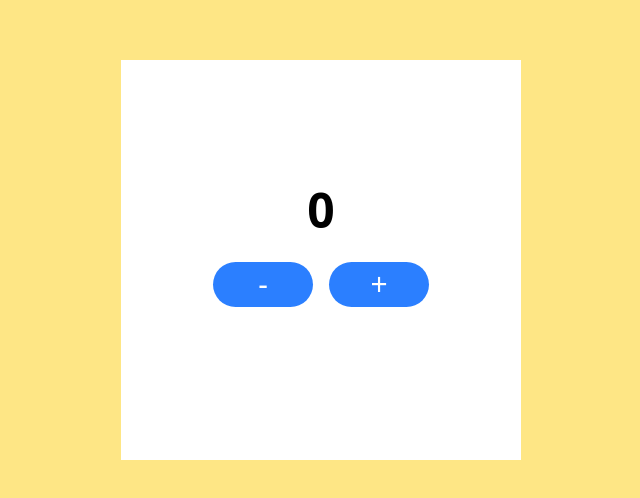
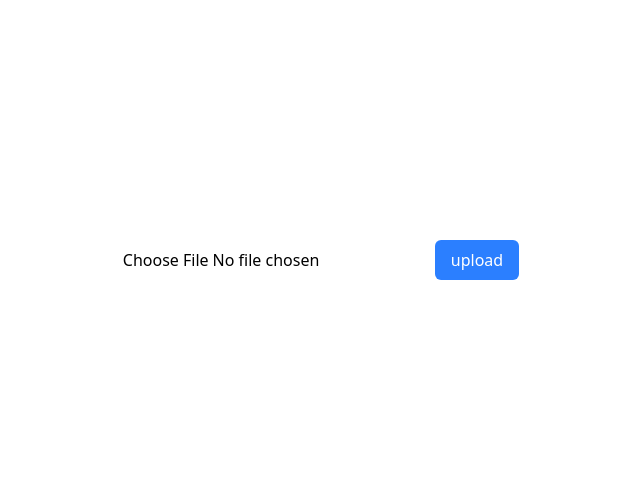
Before and after one commit to M-Chathuranga/firstProject-frontend, a React (Vite) app: page /test in a window 1280 px wide. Shown: the part 140-638 px from the top of the page, without its empty margins (319-959 px from the left). Built offline with nearby package versions, Linux system fonts and the light colour scheme.

Commit message:
Added option to upload multiple images ✏️

```diff
--- a/package.json
+++ b/package.json
@@ -10,6 +10,7 @@
     "preview": "vite preview"
   },
   "dependencies": {
+    "@supabase/supabase-js": "^2.87.1",
     "@tailwindcss/vite": "^4.1.17",
     "axios": "^1.13.2",
     "react": "^19.2.0",
--- a/src/pages/admin/addProductpage.jsx
+++ b/src/pages/admin/addProductpage.jsx
@@ -2,6 +2,7 @@ import axios from "axios";
 import { useState } from "react";
 import toast from "react-hot-toast";
 import { Link, useNavigate } from "react-router-dom";
+import uploadFile from "../../../utils/mediaUpload";
 
 export default function AddProductPage() {
 	const [productId, setProductId] = useState("");
@@ -9,14 +10,28 @@ export default function AddProductPage() {
 	const [alternativeNames, setAlternativeNames] = useState("");
 	const [labelledPrice, setLabelledPrice] = useState("");
 	const [price, setPrice] = useState("");
-	const [images, setImages] = useState("");
+	const [images, setImages] = useState([]);
 	const [description, setDescription] = useState("");
 	const [stock, setStock] = useState("");
 	const [isAvailable, setIsAvailable] = useState(true);
 	const [category, setCategory] = useState("cream");
 	const navigate = useNavigate();
 
-	function handleSubmit() {
+	async function  handleSubmit(){
+
+		const promisesArray = []
+
+		for(let i=0; i<images.length; i++){
+
+			const promise = uploadFile(images[i])
+			promisesArray[i] = promise
+
+		}
+
+		const responses = await Promise.all(promisesArray)
+		console.log(responses)
+
+
 		const altNamesInArray = alternativeNames.split(",");
 		const productData = {
 			productId: productId,
@@ -24,7 +39,7 @@ export default function AddProductPage() {
 			altNames: altNamesInArray,
 			labelledPrice: labelledPrice,
 			price: price,
-			images: [],
+			images: responses,
 			description: description,
 			stock: stock,
 			isAvailable: isAvailable,
@@ -112,9 +127,11 @@ export default function AddProductPage() {
 				<div className="w-[500px] flex flex-col gap-[5px]">
 					<label className="text-sm font-semibold">Images</label>
 					<input
-						type="text"
-						value={images}
-						onChange={(e) => setImages(e.target.value)}
+						multiple
+						type="file"
+						onChange={(e) => {
+							setImages(e.target.files);
+						}}
 						className="w-full border h-10 rounded-md"
 					/>
 				</div>
--- a/src/pages/testPage.jsx
+++ b/src/pages/testPage.jsx
@@ -1,38 +1,39 @@
+
+import toast from "react-hot-toast";
 import { useState } from "react";
+import uploadFile from "../../utils/mediaUpload";
 
 
 export default function TestPage(){
-    //let count = 0;
-    const [count , setCount] = useState(0)
-    //const [name, setName] = useState("Malith")
 
+    const [file,setFile] = useState(null);
 
-    function increment(){
-        setCount(6);
+    function handleUpload(){
+        uploadFile(file).then(
+            (url)=>{
+                console.log(url)
+                toast.success("File uploaded successfully");
+            }
+        ).catch(
+            (error)=>{
+                console.error("Error uploading file:", error);
+                toast.error(error);
+            }
+        )
     }
 
-    function decrement(){
-        setCount(7);
-    }
-
-    // setCount(5)
-
     return(
-        <div className="w-full h-screen bg-amber-200 flex justify-center items-center">
-            <div className="w-[400px] h-[400px] bg-white flex flex-col justify-center items-center">
-
-                <h1 className="text-5xl font-bold">{count}</h1>
-
-                <div className="w-full flex justify-center items-center  h-[100px]">
-                    <button onClick={decrement} className="w-[100px] bg-blue-500 h-[45px] text-3xl mx-2 flex justify-center items-center text-white rounded-full">
-                        -
-                    </button>
-
-                    <button onClick={increment} className="w-[100px] bg-blue-500 h-[45px] text-3xl mx-2 flex justify-center items-center text-white rounded-full">
-                        +
-                    </button>
-                </div>
-            </div>
+        <div className="w-full h-screen  flex justify-center items-center">
+            <input type="file"
+            // accept="image/*"
+            onChange={
+                (e)=>{
+                    setFile(e.target.files[0]);
+                }
+            }/>
+            <button onClick={handleUpload} className="bg-blue-500 text-white px-4 py-2 rounded-md cursor-pointer">
+                upload
+            </button>
         </div>
     )
 }
--- /dev/null
+++ b/utils/mediaUpload.jsx
@@ -0,0 +1,43 @@
+
+
+const url = "https://cutuhwmhsbrsiyvhjadg.supabase.co"
+
+const key = "eyJhbGciOiJIUzI1NiIsInR5cCI6IkpXVCJ9.eyJpc3MiOiJzdXBhYmFzZSIsInJlZiI6ImN1dHVod21oc2Jyc2l5dmhqYWRnIiwicm9sZSI6ImFub24iLCJpYXQiOjE3NjU1OTE2OTksImV4cCI6MjA4MTE2NzY5OX0.PlaRFx2wBB44zB8vilIefxFt0gmOHvHR3Pf19RxX5mk"
+
+import { createClient } from "@supabase/supabase-js";
+
+const supabase = createClient(url,key)
+
+export default function uploadFile(file){
+    const promise  = new Promise(
+
+        (resolve, reject)=>{
+
+            if(file == null){
+                reject("Please select a file to upload");
+                return;
+            }
+
+            const timeStamp = new Date().getTime();
+            const fileName = timeStamp+"-"+file.name
+
+            supabase.storage.from("images").upload(fileName,file,{
+                cacheControl: "3600",
+                upsert: false
+            }).then(
+                ()=>{
+                    const publicUrl = supabase.storage.from("images").getPublicUrl(fileName).data.publicUrl;
+                    resolve(publicUrl)
+                }
+            ).catch(
+                ()=>{
+                    reject("Failed to upload file");
+                }
+            )
+
+
+        }
+
+    )
+    return promise;
+}
```
Also changed, not shown: 1 other file (tests, documents, lock files or other folders).
